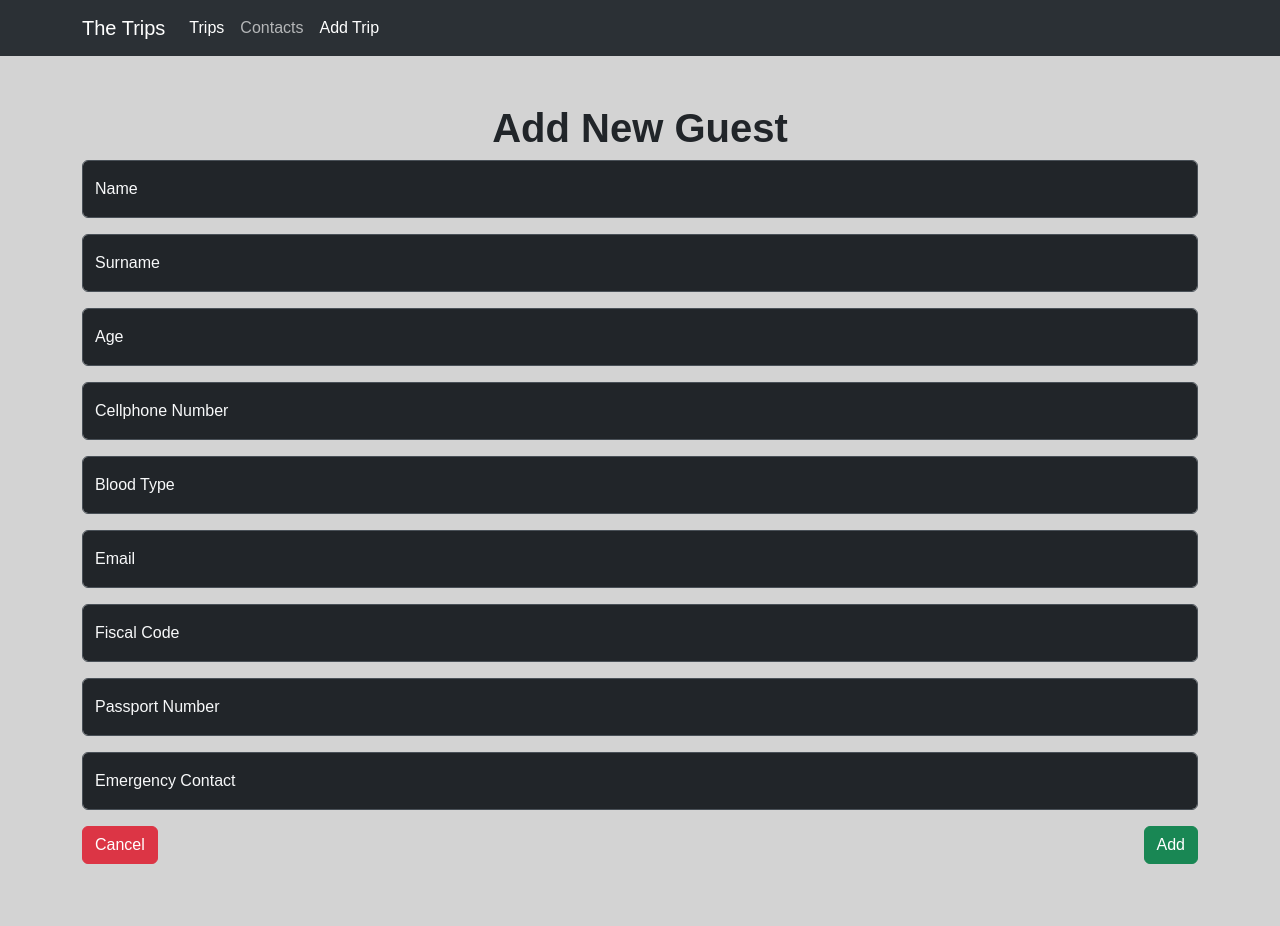
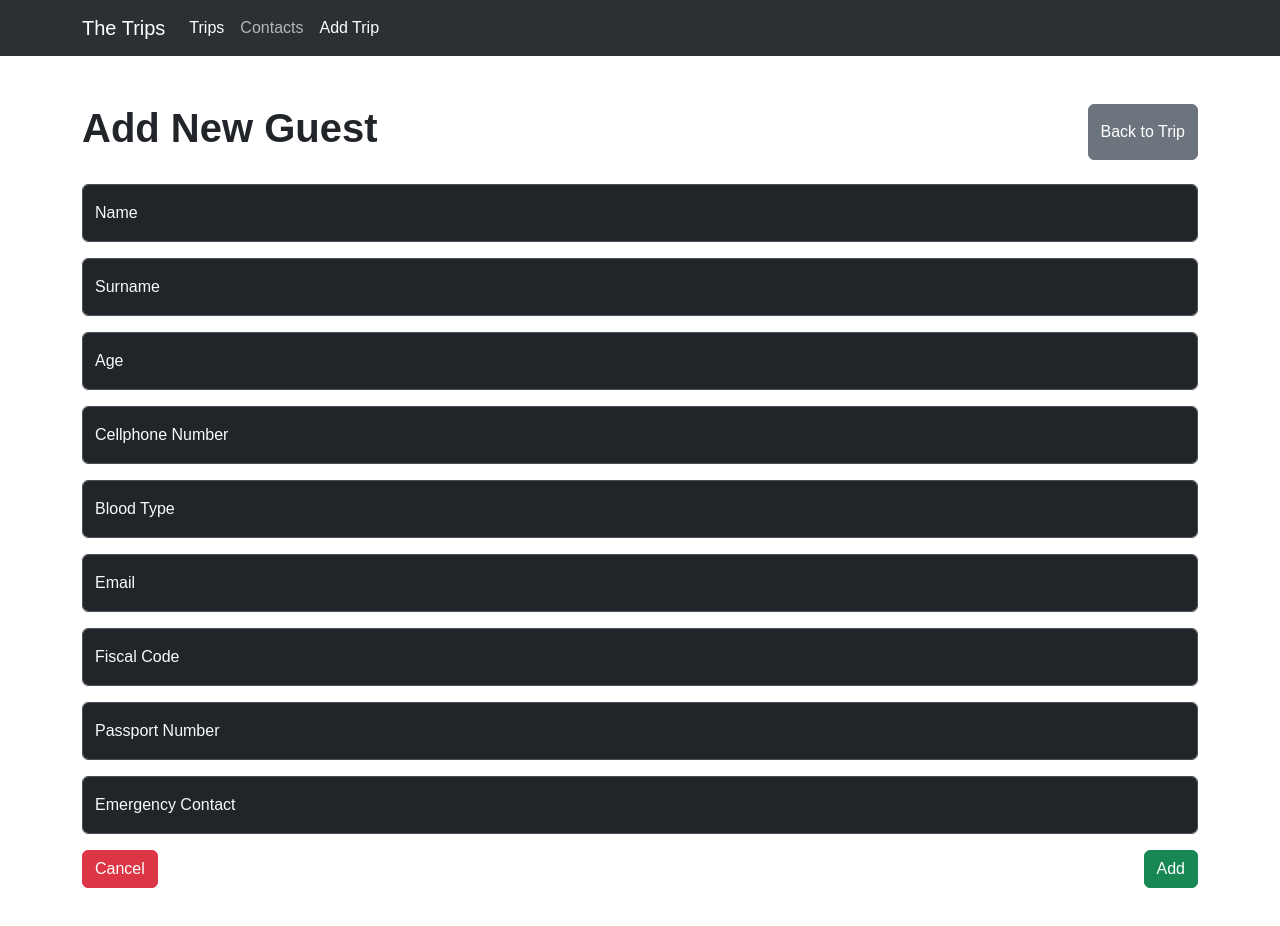
Before and after one commit to MarcoProstamo/webapp-sac, a React (Vite) app: page /trips/newtrip/newmembers/1 in a window 1280 px wide. Shown: the top 926 px of the page. Built offline with nearby package versions, Linux system fonts and the light colour scheme.

Commit message:
Feat → Add Back Button to Add Member

```diff
--- a/src/assets/components/Card.jsx
+++ b/src/assets/components/Card.jsx
@@ -14,7 +14,7 @@ export default function Card({ trip }) {
   return (
     <div className="col">
       <Link to={`/trips/${id}`} className="text-decoration-none">
-        <div className="card h-100 border-0">
+        <div className="card h-100 border-0 shadow-bella">
           <img src={img} className="card-img-top h-100" alt={destination} />
           <span className="text-center text-bg-secondary fs-1">
             {destination}
--- a/src/assets/components/GuestCard.jsx
+++ b/src/assets/components/GuestCard.jsx
@@ -3,7 +3,7 @@ export default function GuestCard({ guest }) {
     <>
       <div className="col">
         <div
-          className="card h-100 cursor-pointer"
+          className="card h-100 cursor-pointer shadow-bella"
           data-bs-toggle="modal"
           data-bs-target={"#modal" + guest.id}
         >
--- a/src/assets/css/index.css
+++ b/src/assets/css/index.css
@@ -1,5 +1,4 @@
 body {
-  background-color: lightgray;
   font-family: Arial, Helvetica, sans-serif;
 }
 
@@ -27,3 +26,7 @@ body {
 .bg-hover:hover {
   background-color: #19ec8a !important;
 }
+
+.shadow-bella {
+  box-shadow: 5px 5px 15px 1px gray;
+}
--- a/src/assets/pages/NewMembersPage.jsx
+++ b/src/assets/pages/NewMembersPage.jsx
@@ -48,7 +48,18 @@ export default function NewMembersPage() {
 
   return (
     <div className="container my-5">
-      <h1 className="fw-semibold text-center">Add New Guest</h1>
+      <div className="d-flex justify-content-between mb-4">
+        <h1 className="fw-semibold text-center">Add New Guest</h1>
+        <button
+          type="button"
+          className="btn btn-secondary"
+          onClick={() => {
+            navigate(-1);
+          }}
+        >
+          Back to Trip
+        </button>
+      </div>
       <form onSubmit={handleSubmit}>
         <div className="form-floating mb-3">
           <input
@@ -202,6 +213,7 @@ export default function NewMembersPage() {
           >
             Cancel
           </button>
+
           <button type="submit" className="btn btn-success">
             Add
           </button>
--- a/src/assets/pages/TripPage.jsx
+++ b/src/assets/pages/TripPage.jsx
@@ -48,7 +48,7 @@ export default function TripPage() {
     <div className="container pb-5">
       <div className="row justify-content-center mt-5 mb-3">
         <div className="col-12 col-lg-5">
-          <div className="card border-0 rounded-5 overflow-hidden">
+          <div className="card border-0 rounded-5 overflow-hidden shadow-bella">
             <img src={img} alt={destination} />
           </div>
         </div>
@@ -70,13 +70,14 @@ export default function TripPage() {
           </button>
         </form>
 
-        <div className="row row-cols-3 g-1">
+        <div className="row row-cols-3 g-3">
           {filteredGuests &&
             filteredGuests.map((guest) => (
               <GuestCard key={guest.id} guest={guest} />
             ))}
+          <div className="col">
             <div
-            className="card h-100 cursor-pointer bg-transparent border-success bg-hover"
+              className="shadow-bella card h-100 cursor-pointer bg-transparent border-success bg-hover"
               onClick={() => {
                 navigate(`/trips/newtrip/newmembers/${trip.id}`);
               }}
@@ -91,5 +92,6 @@ export default function TripPage() {
           </div>
         </div>
       </div>
+    </div>
   );
 }
```
Lines whose indentation alone changed are shown as unchanged.
